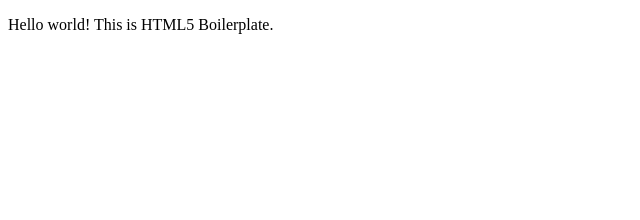
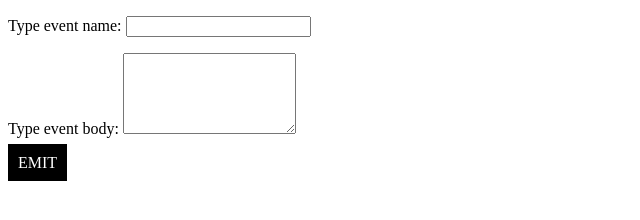
Before and after one commit to psychowico/client.io, a plain HTML site: page app/index.html in a window 1280 px wide. Shown: the whole page, without its empty margins (0-640 px from the left). Drawn offline with nearby package versions, Linux system fonts and the light colour scheme; no server answers.

```diff
--- a/app/index.html
+++ b/app/index.html
@@ -16,12 +16,22 @@
         <![endif]-->
 
         <!-- Add your site or application content here -->
-        <p>Hello world! This is HTML5 Boilerplate.</p>
+        <!-- <p>Hello world! This is HTML5 Boilerplate.</p> -->
+        <div>
+            <p>Type event name: <input type="text" class="event-name">
+        </div>
+        <div>
+            <p style="vertical-align:top;">Type event body: <textarea class="event-body" cols="19" rows="5"></textarea></p>
+        </div>
+        <div>
+            <span tabindex="0" style="cursor:pointer; background-color: black; color:white; padding:10px;" class="btn-event-emit">EMIT</span>
+        </div>
 
         <script src="//code.jquery.com/jquery-1.11.0.min.js"></script>
         <script src="/lib/core.js"></script>
         <script src="/lib/clientio/events-bus.js"></script>
         <script src="/lib/clientio/connect.js"></script>
         <script src="/lib/clientio/app.js"></script>
+        <script src="/lib/clientio/event-emit.js"></script>
     </body>
 </html>
--- a/app/lib/clientio/app.js
+++ b/app/lib/clientio/app.js
@@ -10,5 +10,7 @@
     socket.on('message', function(eventName, args) {
         console.log(eventName, ' - ', args);
     });
+
+    clientio.eventEmit(socket);
   });
 });
```
Also changed, not shown: test/index.coffee (+5 -0 lines).
